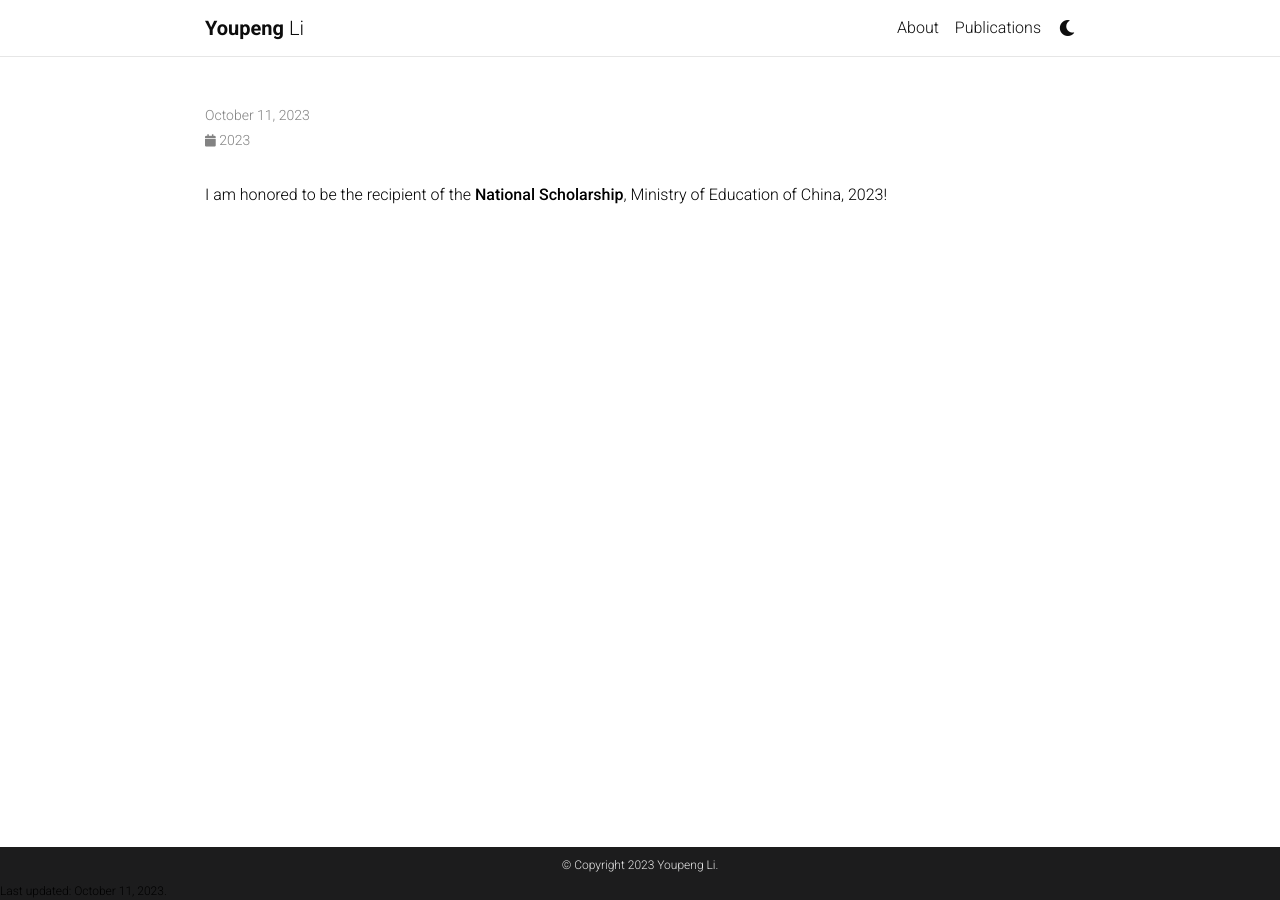
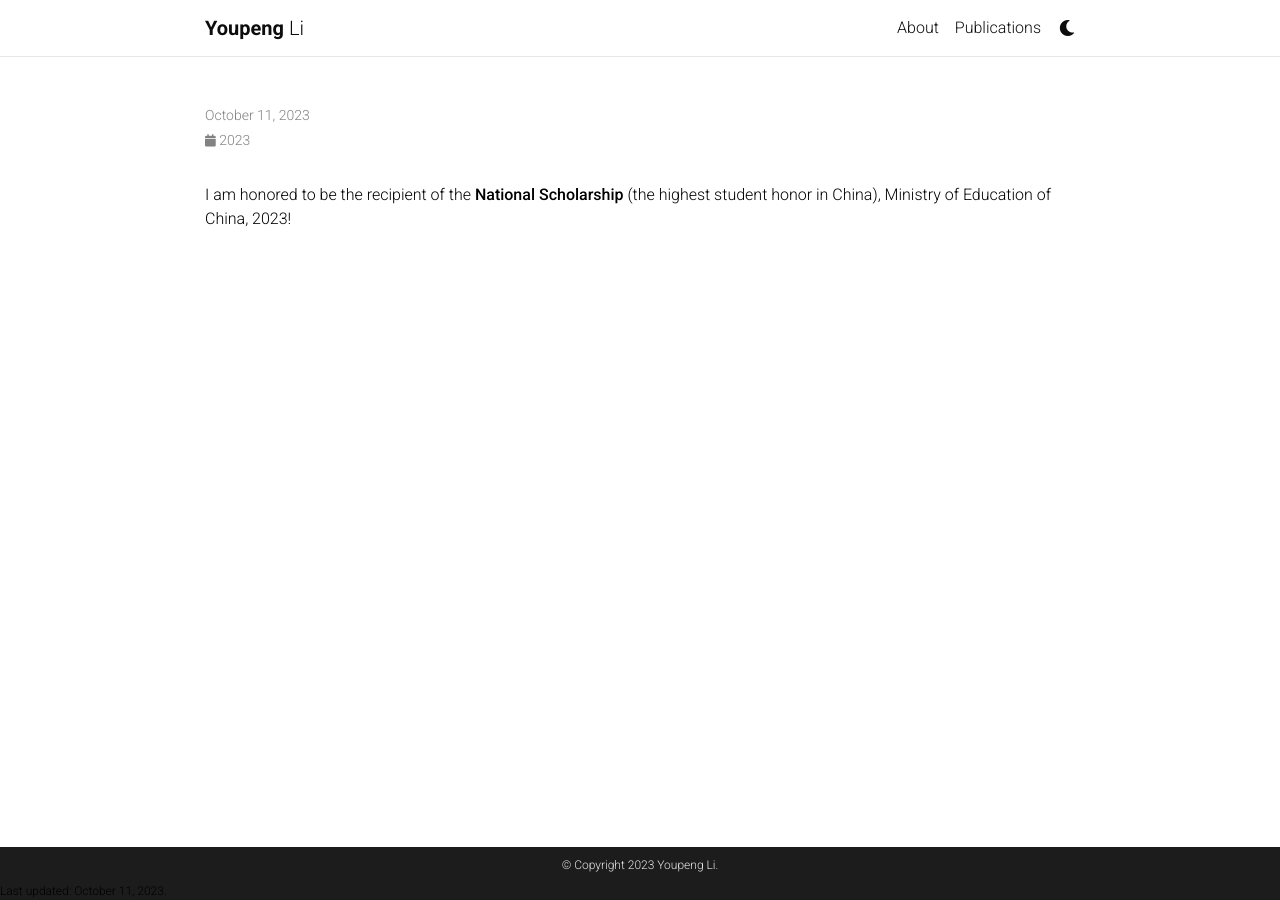
Before and after one commit to youpengl/youpengl.github.io, a Jekyll site: the page built from _news/announcement_5.md, in a window 1280 px wide. Built offline with Jekyll 4.4.1, drawn with Linux system fonts in a browser that asks for light colours; comment, search, counter and statistics services are not loaded; a style sheet for code colours, icons or effects is not loaded.

Commit message:
update news

```diff
--- a/_news/announcement_5.md
+++ b/_news/announcement_5.md
@@ -5,4 +5,4 @@ inline: true
 related_posts: false
 ---
 
-I am honored to be the recipient of the **National Scholarship**, Ministry of Education of China, 2023!
+I am honored to be the recipient of the **National Scholarship** (the highest student honor in China), Ministry of Education of China, 2023!
```
